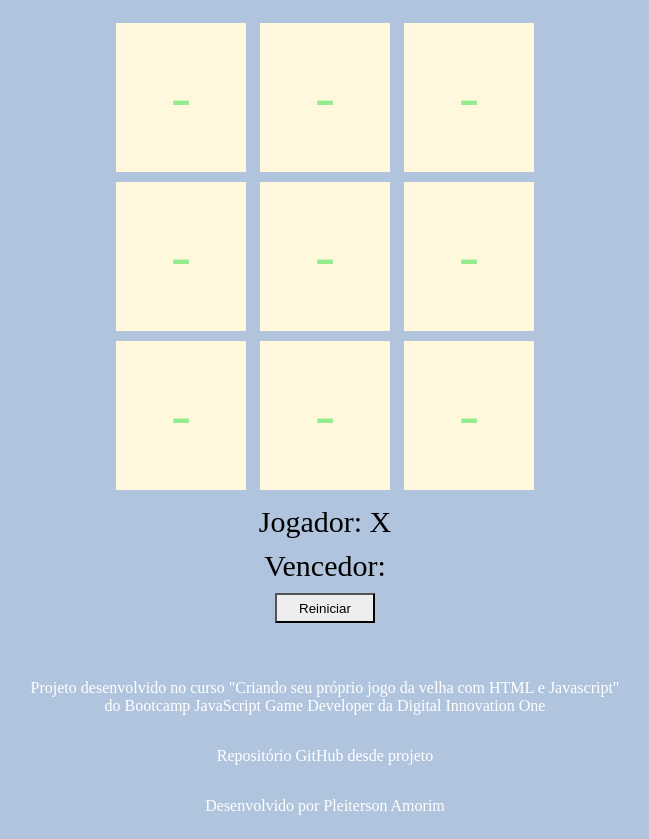
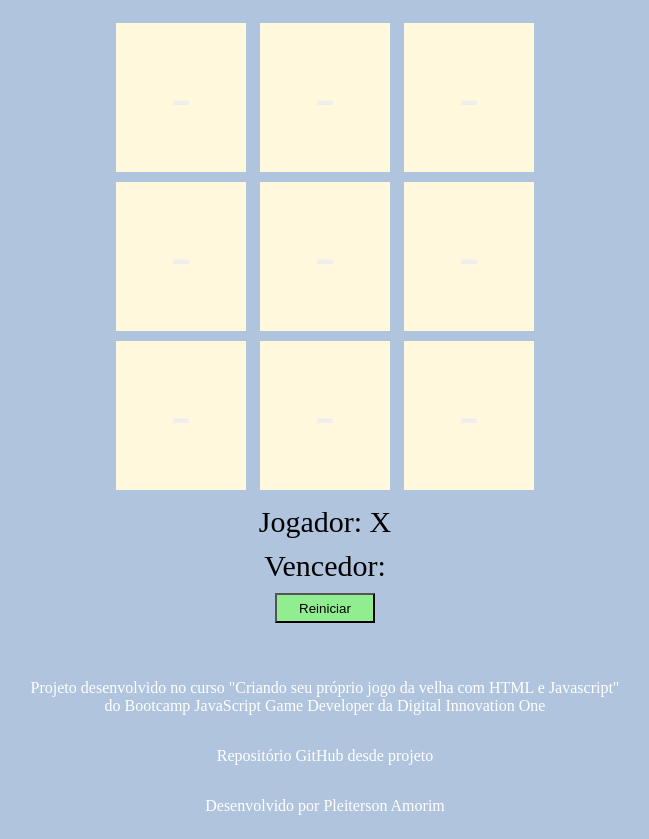
Before and after one commit to fesoking/jogo-da-velha, a plain HTML site: page index.html in a window 1280 px wide. Shown: the part 48-887 px from the top of the page, without its empty margins (315-964 px from the left). Drawn offline with Linux system fonts and the light colour scheme.

Commit message:
Update style.css

```diff
--- a/src/styles/style.css
+++ b/src/styles/style.css
@@ -15,7 +15,7 @@ body {
     font-size: 60px;
     margin: 5px;
     cursor: pointer;
-    color: #90EE90;
+    color: #eee;
 }
 
 .gamer, .winner {
@@ -27,7 +27,7 @@ button {
     margin-top: 10px;
     width: 100px;
     height: 30px;
-    background: #eee;
+    background: #90EE90;
     cursor: pointer;
 }
 
```
